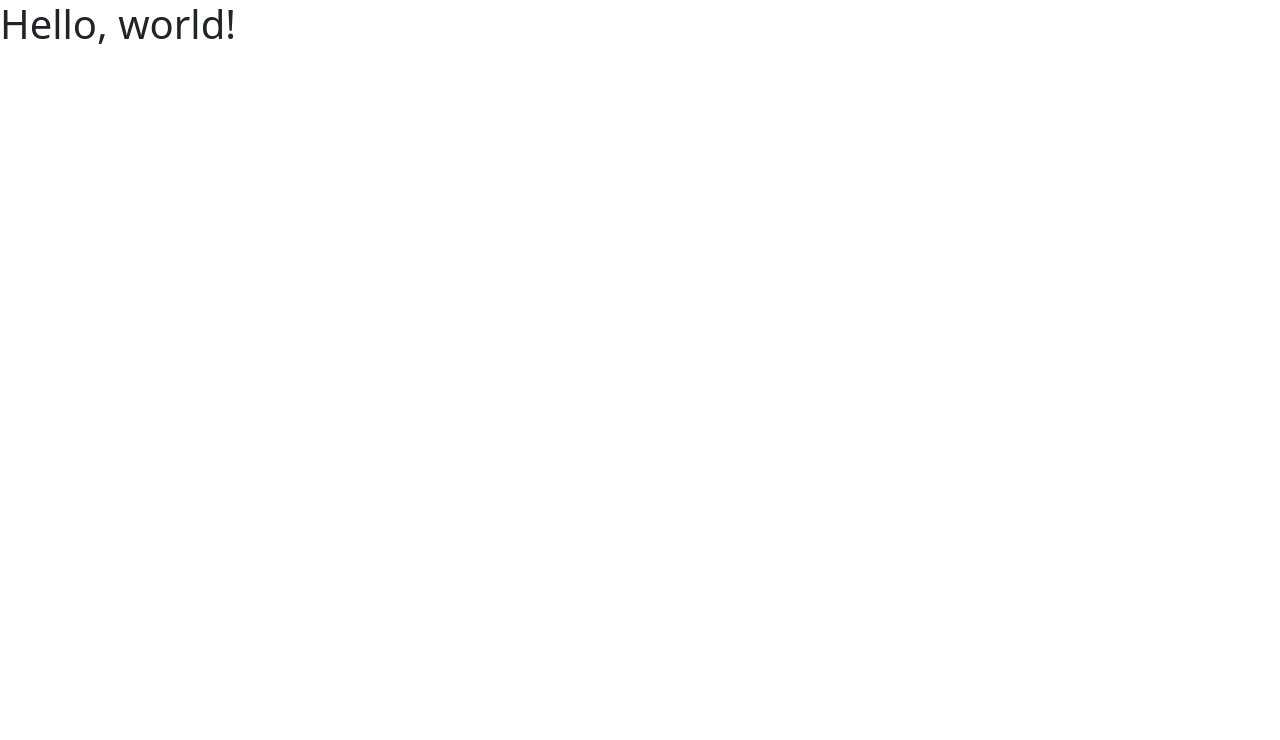
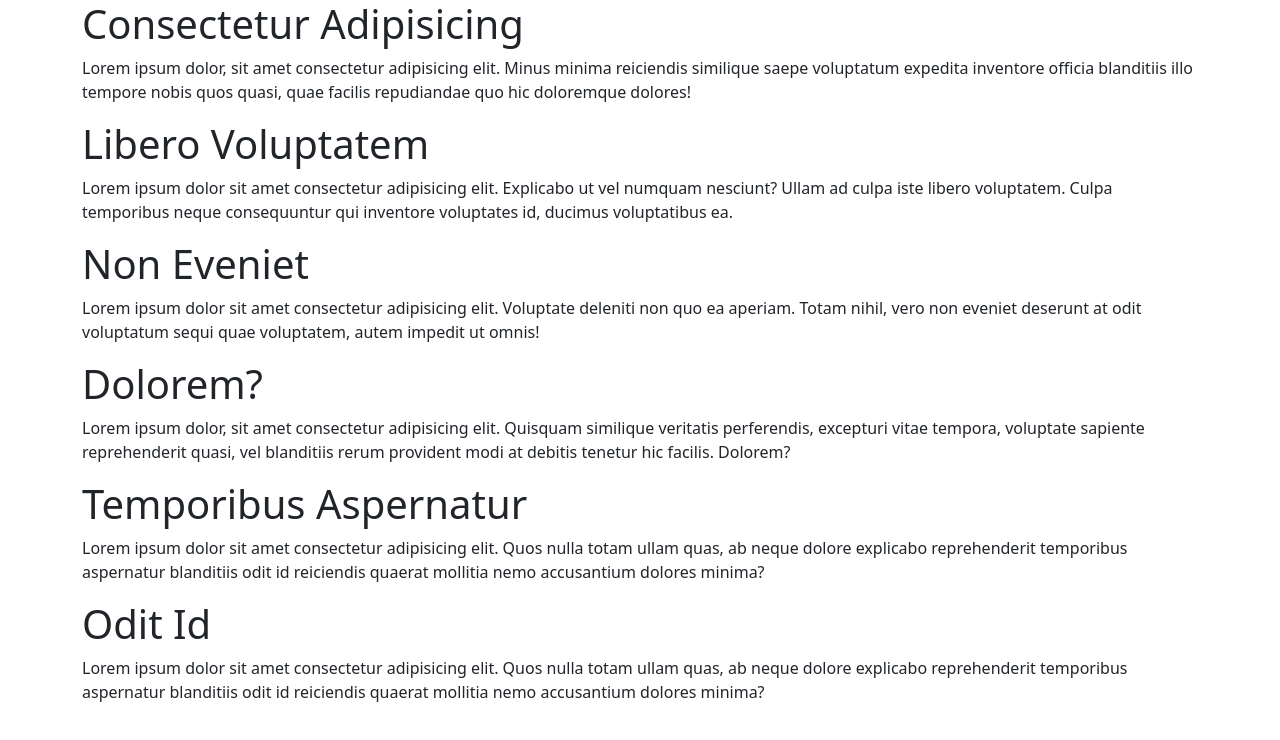
Before and after one commit to FranklinTOliveira/parallax-practice, a plain HTML site: page index.html in a window 1280 px wide. Drawn offline with nearby package versions, Linux system fonts and the light colour scheme.

Commit message:
I built containers, added images and changed title

```diff
--- a/index.html
+++ b/index.html
@@ -8,10 +8,17 @@
     <!-- Bootstrap CSS -->
     <link href="https://cdn.jsdelivr.net/npm/bootstrap@5.1.0/dist/css/bootstrap.min.css" rel="stylesheet" integrity="sha384-KyZXEAg3QhqLMpG8r+8fhAXLRk2vvoC2f3B09zVXn8CA5QIVfZOJ3BCsw2P0p/We" crossorigin="anonymous">
     <link rel="stylesheet" href="css/style.css">
-    <title>Hello, world!</title>
+    <title>Welcome to the Party!</title>
   </head>
   <body>
-    <h1>Hello, world!</h1>
+
+    <!-- Container element -->
+    <div class="container parallax" id="container001"><h1>Consectetur Adipisicing</h1><p>Lorem ipsum dolor, sit amet consectetur adipisicing elit. Minus minima reiciendis similique saepe voluptatum expedita inventore officia blanditiis illo tempore nobis quos quasi, quae facilis repudiandae quo hic doloremque dolores!</p></div>
+    <div class="container parallax" id="container002"><h1>Libero Voluptatem</h1><p>Lorem ipsum dolor sit amet consectetur adipisicing elit. Explicabo ut vel numquam nesciunt? Ullam ad culpa iste libero voluptatem. Culpa temporibus neque consequuntur qui inventore voluptates id, ducimus voluptatibus ea.</p></div>
+    <div class="container parallax" id="container003"><h1>Non Eveniet</h1><p>Lorem ipsum dolor sit amet consectetur adipisicing elit. Voluptate deleniti non quo ea aperiam. Totam nihil, vero non eveniet deserunt at odit voluptatum sequi quae voluptatem, autem impedit ut omnis!</p></div>
+    <div class="container parallax" id="container004"><h1>Dolorem?</h1><p>Lorem ipsum dolor, sit amet consectetur adipisicing elit. Quisquam similique veritatis perferendis, excepturi vitae tempora, voluptate sapiente reprehenderit quasi, vel blanditiis rerum provident modi at debitis tenetur hic facilis. Dolorem?</p></div>
+    <div class="container parallax" id="container005"><h1>Temporibus Aspernatur</h1><p>Lorem ipsum dolor sit amet consectetur adipisicing elit. Quos nulla totam ullam quas, ab neque dolore explicabo reprehenderit temporibus aspernatur blanditiis odit id reiciendis quaerat mollitia nemo accusantium dolores minima?</p></div>
+    <div class="container parallax"><h1>Odit Id</h1><p>Lorem ipsum dolor sit amet consectetur adipisicing elit. Quos nulla totam ullam quas, ab neque dolore explicabo reprehenderit temporibus aspernatur blanditiis odit id reiciendis quaerat mollitia nemo accusantium dolores minima?</p></div>
 
     <!-- Optional JavaScript; choose one of the two! -->
 
```
